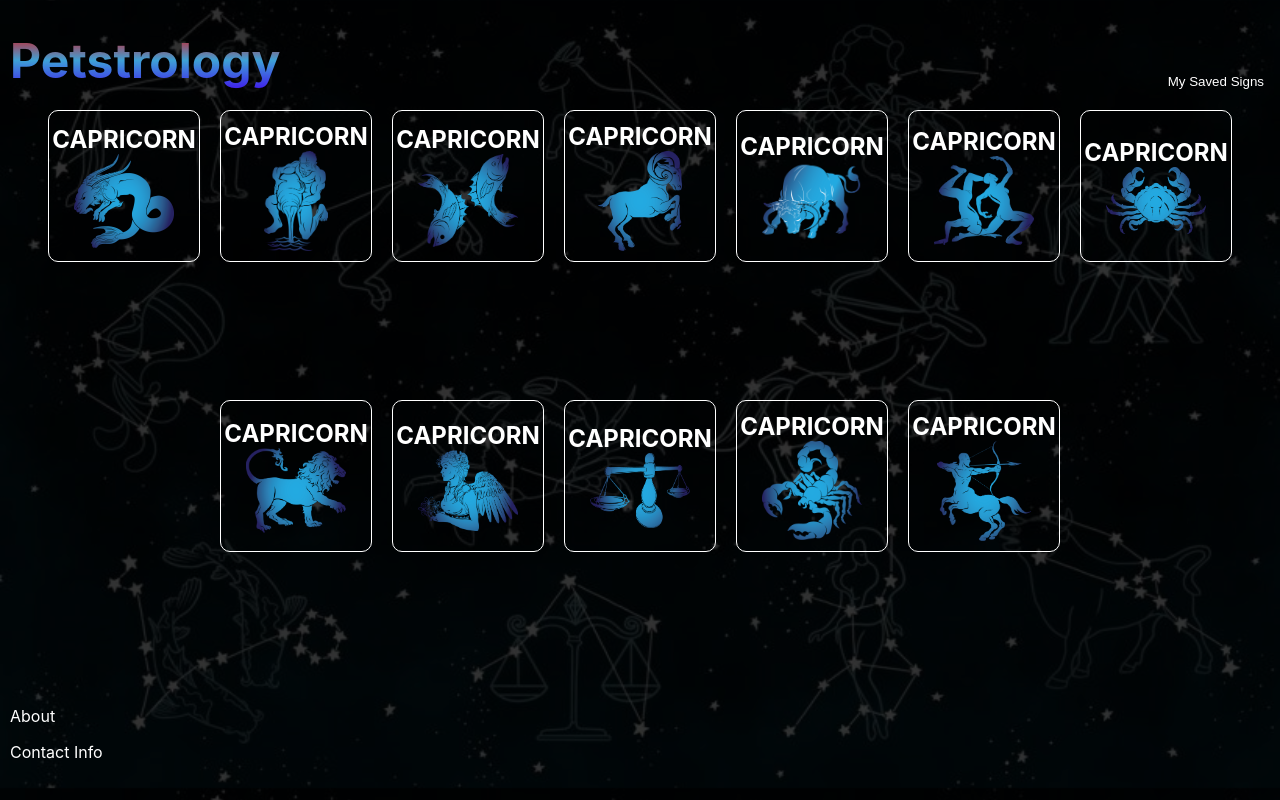
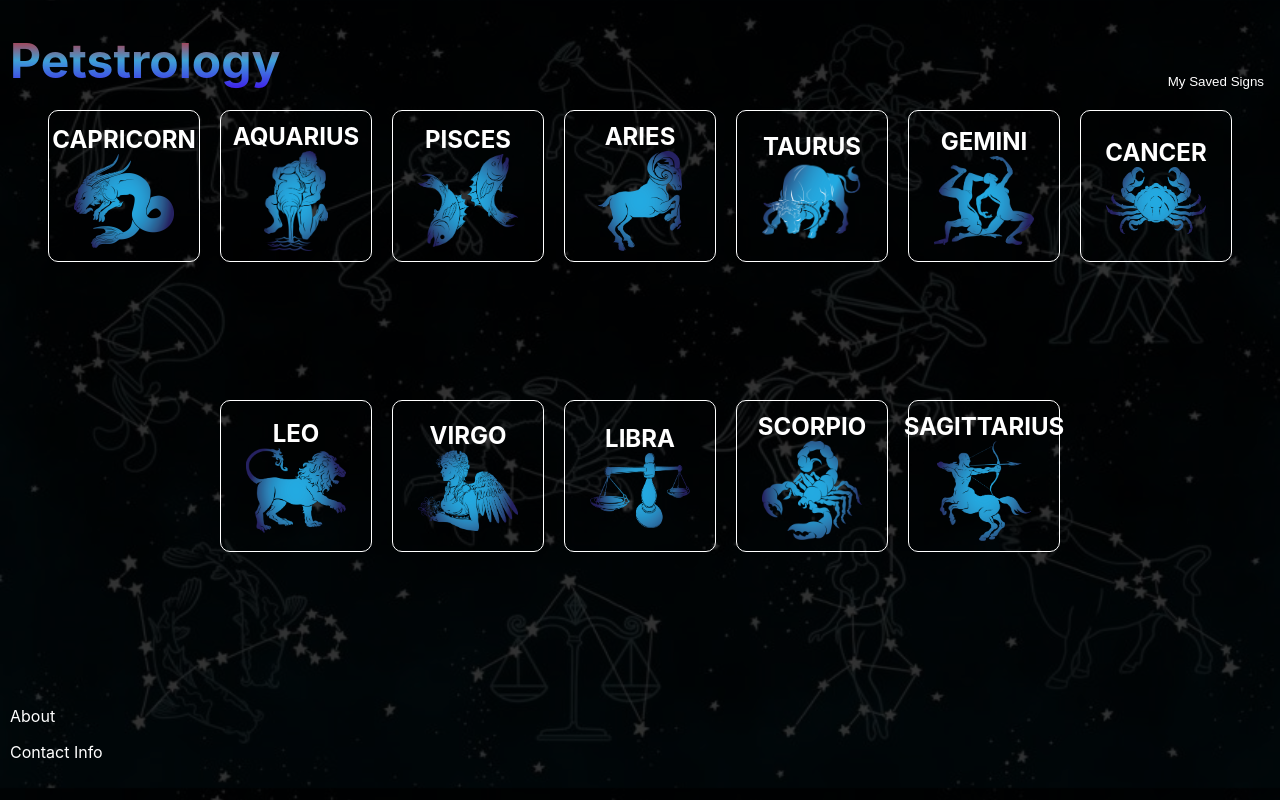
Before and after one commit to lbmerchant93/petstrology, a React (Create React App) app: page / in a window 1280 px wide. Built offline with nearby package versions, Linux system fonts and the light colour scheme.

Commit message:
Pass alt as prop, populate sign-title by alt.toUpperCase

```diff
--- a/src/Components/App/App.css
+++ b/src/Components/App/App.css
@@ -15,7 +15,6 @@ header{
 main{
   margin: 10px;
   min-height: 70vh;
-  max-height: 80vh;
   max-width: 100vw;
 }
 
--- a/src/Components/Home/Home.css
+++ b/src/Components/Home/Home.css
@@ -5,25 +5,3 @@
     column-gap: 20px;
     row-gap: 20px;
 }
-
-.all-star-signs {
-    border: solid 1px white;
-    border-radius: 10px;
-    min-height: 150px;
-    min-width: 150px;
-    max-height: 150px;
-    max-width: 150px;
-    display: flex;
-    flex-direction: column;
-    justify-content: center;
-    align-items: center;
-}
-
-.sign-title {
-    margin: 0;
-}
-
-.sign-img {
-    max-width: 100px;
-    max-height: 100px;
-}
--- a/src/Components/Home/Home.js
+++ b/src/Components/Home/Home.js
@@ -15,7 +15,20 @@ import scorpio from'../../images/scorpio.png';
 import sagittarius from'../../images/sagittarius.png';
 
 const Home = () => {
-    const images = [capricorn, aquarius, pisces, aries, taurus, gemini, cancer, leo, virgo, libra, scorpio, sagittarius];
+    const images = [
+        {src: capricorn, alt:'Capricorn'},
+        {src: aquarius, alt: 'Aquarius'},
+        {src: pisces, alt: 'Pisces'},
+        {src: aries, alt: 'Aries'},
+        {src: taurus, alt: 'Taurus'},
+        {src: gemini, alt: 'Gemini'},
+        {src: cancer, alt: 'Cancer'},
+        {src: leo, alt: 'Leo'},
+        {src: virgo, alt: 'Virgo'},
+        {src: libra, alt: 'Libra'},
+        {src: scorpio, alt: 'Scorpio'},
+        {src: sagittarius, alt: 'Sagittarius'}
+    ];
 
     const signComponents = images.map((image, index) => {
         return (
@@ -27,56 +40,6 @@ const Home = () => {
         <main className='all-star-signs-main'>
             { signComponents }
         </main>
-        // <main className='all-star-signs-main'>
-        //     <article className='all-star-signs'>
-        //         <h2 className='sign-title'>CAPRICORN</h2>
-        //         <img src={capricorn} className='sign-img' alt='Capricorn'/>
-        //     </article>
-        //     <article className='all-star-signs'>
-        //         <h2 className='sign-title'>AQUARIUS</h2>
-        //         <img src={aquarius} className='sign-img' alt='Aquarius'/>
-        //     </article>
-        //     <article className='all-star-signs'>
-        //         <h2 className='sign-title'>PISCES</h2>
-        //         <img src={pisces} className='sign-img' alt='Pisces'/>
-        //     </article>
-        //     <article className='all-star-signs'>
-        //         <h2 className='sign-title'>ARIES</h2>
-        //         <img src={aries} className='sign-img' alt='Aries'/>
-        //     </article>
-        //     <article className='all-star-signs'>
-        //         <h2 className='sign-title'>TAURUS</h2>
-        //         <img src={taurus} className='sign-img' alt='Taurus'/>
-        //     </article>
-        //     <article className='all-star-signs'>
-        //         <h2 className='sign-title'>GEMINI</h2>
-        //         <img src={gemini} className='sign-img' alt='Gemini'/>
-        //     </article>
-        //     <article className='all-star-signs'>
-        //         <h2 className='sign-title'>CANCER</h2>
-        //         <img src={cancer} className='sign-img' alt='Cancer'/>
-        //     </article>
-        //     <article className='all-star-signs'>
-        //         <h2 className='sign-title'>LEO</h2>
-        //         <img src={leo} className='sign-img' alt='Leo'/>
-        //     </article>
-        //     <article className='all-star-signs'>
-        //         <h2 className='sign-title'>VIRGO</h2>
-        //         <img src={virgo} className='sign-img' alt='Virgo'/>
-        //     </article>
-        //     <article className='all-star-signs'>
-        //         <h2 className='sign-title'>LIBRA</h2>
-        //         <img src={libra} className='sign-img' alt='Libra'/>
-        //     </article>
-        //     <article className='all-star-signs'>
-        //         <h2 className='sign-title'>SCORPIO</h2>
-        //         <img src={scorpio} className='sign-img' alt='Scorpio'/>
-        //     </article>
-        //     <article className='all-star-signs'>
-        //         <h2 className='sign-title'>SAGITTARIUS</h2>
-        //         <img src={sagittarius} className='sign-img' alt='Sagittarius'/>
-        //     </article>
-        // </main>
     )
 }
 
--- a/src/Components/Sign/Sign.css
+++ b/src/Components/Sign/Sign.css
@@ -0,0 +1,21 @@
+.all-star-signs {
+    border: solid 1px white;
+    border-radius: 10px;
+    min-height: 150px;
+    min-width: 150px;
+    max-height: 150px;
+    max-width: 150px;
+    display: flex;
+    flex-direction: column;
+    justify-content: center;
+    align-items: center;
+}
+
+.sign-title {
+    margin: 0;
+}
+
+.sign-img {
+    max-width: 100px;
+    max-height: 100px;
+}
--- a/src/Components/Sign/Sign.js
+++ b/src/Components/Sign/Sign.js
@@ -2,12 +2,13 @@ import React from 'react';
 import './Sign.css';
 
 const Sign = (props) => {
-    const { image } = props;
+    const { src, alt } = props.image;
+    const signTitle = alt.toUpperCase();
 
     return (
         <article className='all-star-signs'>
-            <h2 className='sign-title'>CAPRICORN</h2>
-            <img src={image} className='sign-img' alt='Capricorn'/>
+            <h2 className='sign-title'>{signTitle}</h2>
+            <img src={src} className='sign-img' alt={alt}/>
         </article>
     )
 
```
